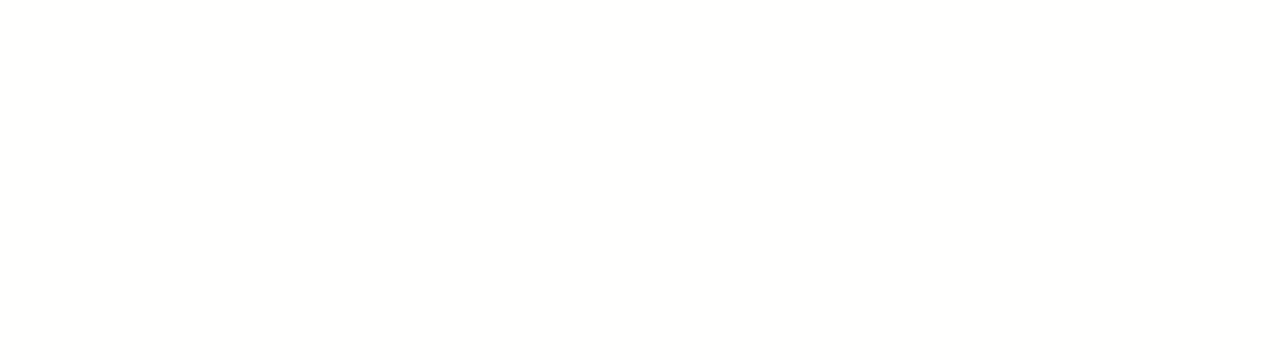
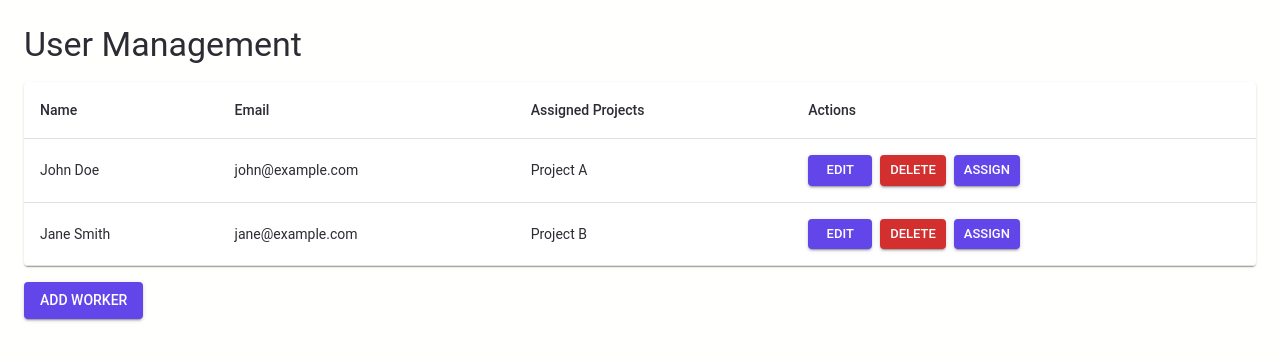
Before and after one commit to abhiram-shaji/flow-companion-frontend, a React (Create React App) app: page /admin/user-management in a window 1280 px wide. Before the commit this address had no page. Shown: the top 360 px of the page. Built offline with nearby package versions, Linux system fonts and the light colour scheme.

Commit message:
Create ui for user management

```diff
--- a/src/App.tsx
+++ b/src/App.tsx
@@ -3,6 +3,7 @@
 
 import LoginPage from "./pages/LoginPage";
 import AdminDashboard from "./pages/AdminDashboard";
+import UserManagement from "./pages/UserManagement";
 
 const ErrorBoundary: React.FC<{ children: React.ReactNode }> = ({ children }) => {
     try {
@@ -20,6 +21,7 @@
           <Routes>
             <Route path="/" element={<LoginPage />} />
             <Route path="/admin/dashboard" element={<AdminDashboard />} />
+            <Route path="/admin/user-management" element={<UserManagement />} />
           </Routes>
         </ErrorBoundary>
       </Router>
--- /dev/null
+++ b/src/pages/UserManagement.tsx
@@ -0,0 +1,178 @@
+import React, { useState } from "react";
+import {
+  Box,
+  Typography,
+  Button,
+  Table,
+  TableBody,
+  TableCell,
+  TableContainer,
+  TableHead,
+  TableRow,
+  Paper,
+  TextField,
+  Dialog,
+  DialogActions,
+  DialogContent,
+  DialogTitle,
+  MenuItem,
+  Select,
+  InputLabel,
+  FormControl,
+} from "@mui/material";
+
+const UserManagement: React.FC = () => {
+  const [workers, setWorkers] = useState([
+    { id: 1, name: "John Doe", email: "john@example.com", assignedProjects: ["Project A"] },
+    { id: 2, name: "Jane Smith", email: "jane@example.com", assignedProjects: ["Project B"] },
+  ]);
+
+  const [open, setOpen] = useState(false);
+  const [workerData, setWorkerData] = useState<{
+    id: number;
+    name: string;
+    email: string;
+    password?: string;
+    assignedProjects: string[];
+  }>({
+    id: 0,
+    name: "",
+    email: "",
+    password: "",
+    assignedProjects: [],
+  });
+
+
+  const [projects, setProjects] = useState(["Project A", "Project B", "Project C"]);
+
+  const handleOpen = (worker?: typeof workerData) => {
+    setWorkerData(worker || { id: 0, name: "", email: "", password: "", assignedProjects: [] });
+    setOpen(true);
+  };
+
+  const handleClose = () => setOpen(false);
+
+  const handleSave = () => {
+    if (workerData.id === 0) {
+      // Add new worker
+      setWorkers([...workers, { ...workerData, id: workers.length + 1 }]);
+    } else {
+      // Update existing worker
+      setWorkers(workers.map((w) => (w.id === workerData.id ? workerData : w)));
+    }
+    handleClose();
+  };
+
+  const handleDelete = (id: number) => {
+    setWorkers(workers.filter((worker) => worker.id !== id));
+  };
+
+  return (
+    <Box sx={{ padding: 3 }}>
+      <Typography variant="h4" gutterBottom>
+        User Management
+      </Typography>
+
+      {/* Table for displaying workers */}
+      <TableContainer component={Paper} sx={{ marginTop: 2 }}>
+        <Table>
+          <TableHead>
+            <TableRow>
+              <TableCell>Name</TableCell>
+              <TableCell>Email</TableCell>
+              <TableCell>Assigned Projects</TableCell>
+              <TableCell>Actions</TableCell>
+            </TableRow>
+          </TableHead>
+          <TableBody>
+            {workers.map((worker) => (
+              <TableRow key={worker.id}>
+                <TableCell>{worker.name}</TableCell>
+                <TableCell>{worker.email}</TableCell>
+                <TableCell>{worker.assignedProjects.join(", ")}</TableCell>
+                <TableCell>
+                  <Button onClick={() => handleOpen(worker)} variant="contained" size="small" sx={{ marginRight: 1 }}>
+                    Edit
+                  </Button>
+                  <Button
+                    onClick={() => handleDelete(worker.id)}
+                    variant="contained"
+                    color="error"
+                    size="small"
+                    sx={{ marginRight: 1 }}
+                  >
+                    Delete
+                  </Button>
+                  <Button onClick={() => handleOpen(worker)} variant="contained" size="small">
+                    Assign
+                  </Button>
+                </TableCell>
+              </TableRow>
+            ))}
+          </TableBody>
+        </Table>
+      </TableContainer>
+
+      {/* Add Worker Button */}
+      <Button
+        onClick={() => handleOpen()}
+        variant="contained"
+        color="primary"
+        sx={{ marginTop: 2 }}
+      >
+        Add Worker
+      </Button>
+
+      {/* Dialog for Add/Edit Worker */}
+      <Dialog open={open} onClose={handleClose} fullWidth>
+        <DialogTitle>{workerData.id === 0 ? "Add Worker" : "Edit Worker"}</DialogTitle>
+        <DialogContent>
+          <TextField
+            label="Name"
+            fullWidth
+            value={workerData.name}
+            onChange={(e) => setWorkerData({ ...workerData, name: e.target.value })}
+            sx={{ marginBottom: 2 }}
+          />
+          <TextField
+            label="Email"
+            fullWidth
+            value={workerData.email}
+            onChange={(e) => setWorkerData({ ...workerData, email: e.target.value })}
+            sx={{ marginBottom: 2 }}
+          />
+          <TextField
+            label="Password"
+            type="password"
+            fullWidth
+            value={workerData.password}
+            onChange={(e) => setWorkerData({ ...workerData, password: e.target.value })}
+            sx={{ marginBottom: 2 }}
+          />
+          <FormControl fullWidth>
+            <InputLabel>Assign Projects</InputLabel>
+            <Select
+              multiple
+              value={workerData.assignedProjects}
+              onChange={(e) => setWorkerData({ ...workerData, assignedProjects: e.target.value as string[] })}
+            >
+              {projects.map((project) => (
+                <MenuItem key={project} value={project}>
+                  {project}
+                </MenuItem>
+              ))}
+            </Select>
+          </FormControl>
+        </DialogContent>
+        <DialogActions>
+          <Button onClick={handleClose}>Cancel</Button>
+          <Button onClick={handleSave} variant="contained" color="primary">
+            Save
+          </Button>
+        </DialogActions>
+      </Dialog>
+    </Box>
+  );
+};
+
+export default UserManagement;
```
